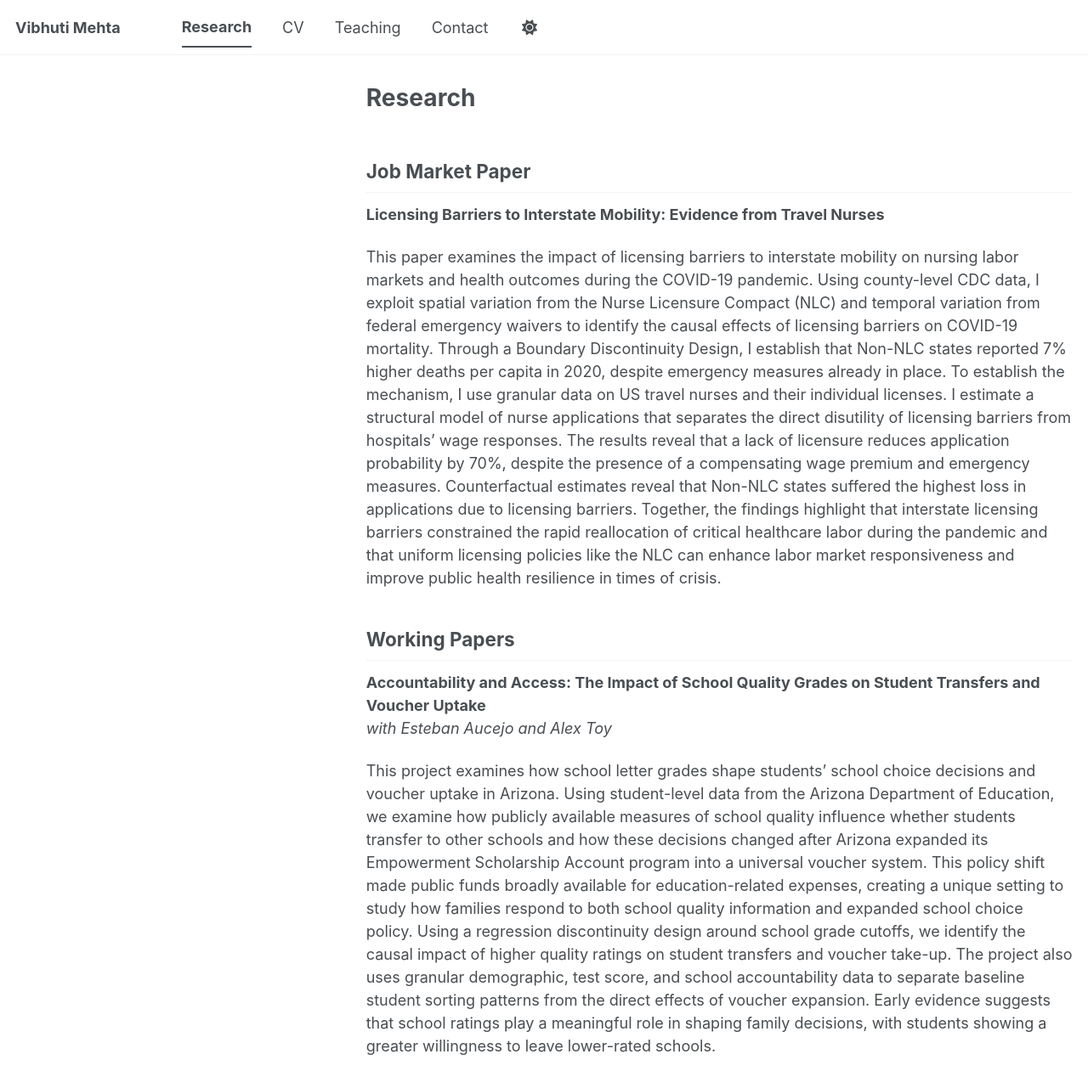
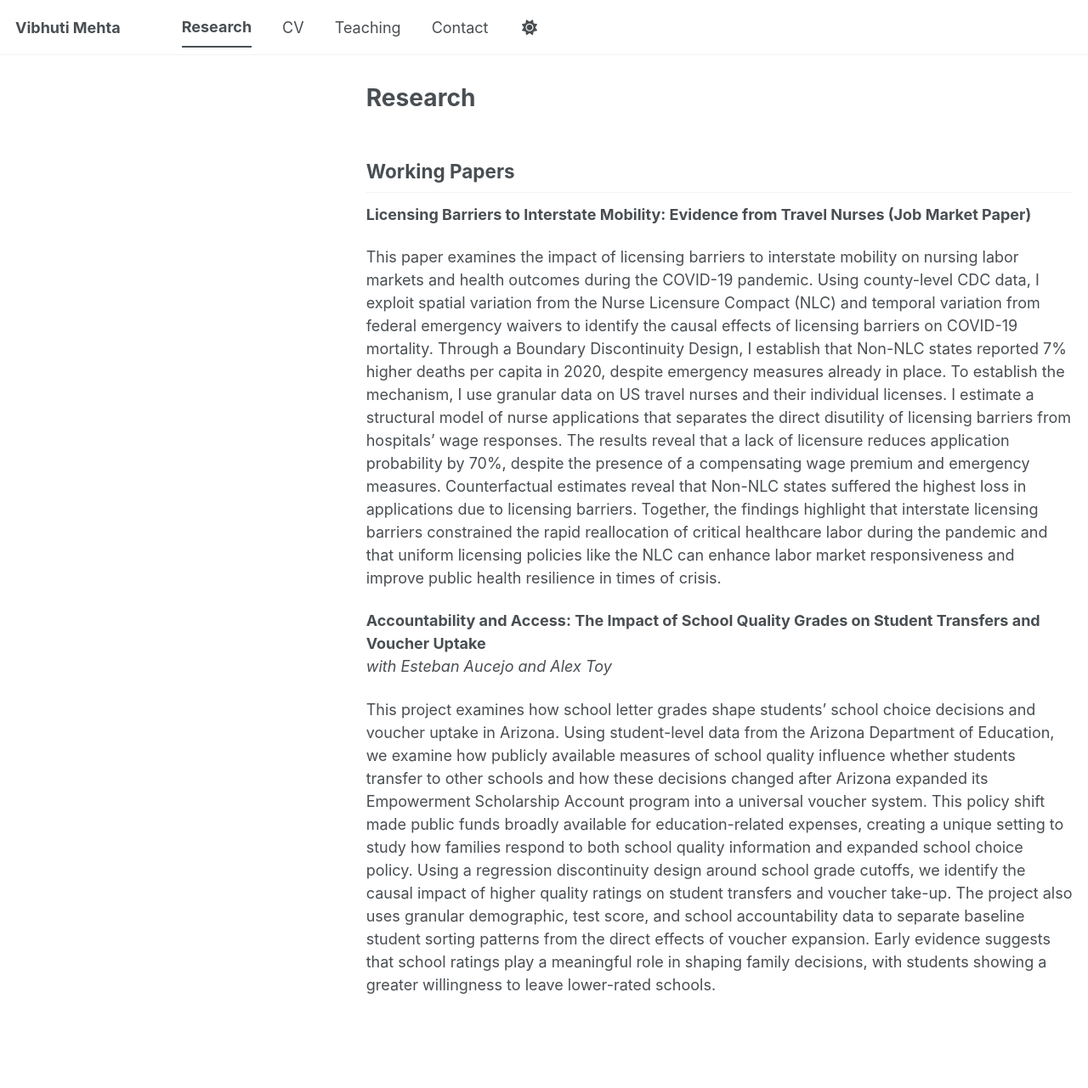
Before and after one commit to vibhuti-mehta/vibhuti-mehta.github.io, a Jekyll site: the page built from _pages/research.md, in a window 1280 px wide and 1349 px high. Shown: the top 1281 px of the window at 85% size. Built offline with Jekyll 4.4.1, drawn with Linux system fonts in a browser that asks for light colours; a style sheet for code colours, icons or effects is not loaded.

```diff
--- a/_pages/research.md
+++ b/_pages/research.md
@@ -5,13 +5,11 @@ permalink: /research/
 author_profile: false
 ---
 
-## Job Market Paper
+## Working Papers
 
-**Licensing Barriers to Interstate Mobility: Evidence from Travel Nurses**
+**Licensing Barriers to Interstate Mobility: Evidence from Travel Nurses (Job Market Paper)**
 
 This paper examines the impact of licensing barriers to interstate mobility on nursing labor markets and health outcomes during the COVID-19 pandemic. Using county-level CDC data, I exploit spatial variation from the Nurse Licensure Compact (NLC) and temporal variation from federal emergency waivers to identify the causal effects of licensing barriers on COVID-19 mortality. Through a Boundary Discontinuity Design, I establish that Non-NLC states reported 7% higher deaths per capita in 2020, despite emergency measures already in place. To establish the mechanism, I use granular data on US travel nurses and their individual licenses. I estimate a structural model of nurse applications that separates the direct disutility of licensing barriers from hospitals' wage responses. The results reveal that a lack of licensure reduces application probability by 70%, despite the presence of a compensating wage premium and emergency measures. Counterfactual estimates reveal that Non-NLC states suffered the highest loss in applications due to licensing barriers. Together, the findings highlight that interstate licensing barriers constrained the rapid reallocation of critical healthcare labor during the pandemic and that uniform licensing policies like the NLC can enhance labor market responsiveness and improve public health resilience in times of crisis.
-
-## Working Papers
 
 **Accountability and Access: The Impact of School Quality Grades on Student Transfers and Voucher Uptake**
 *with Esteban Aucejo and Alex Toy*
```
